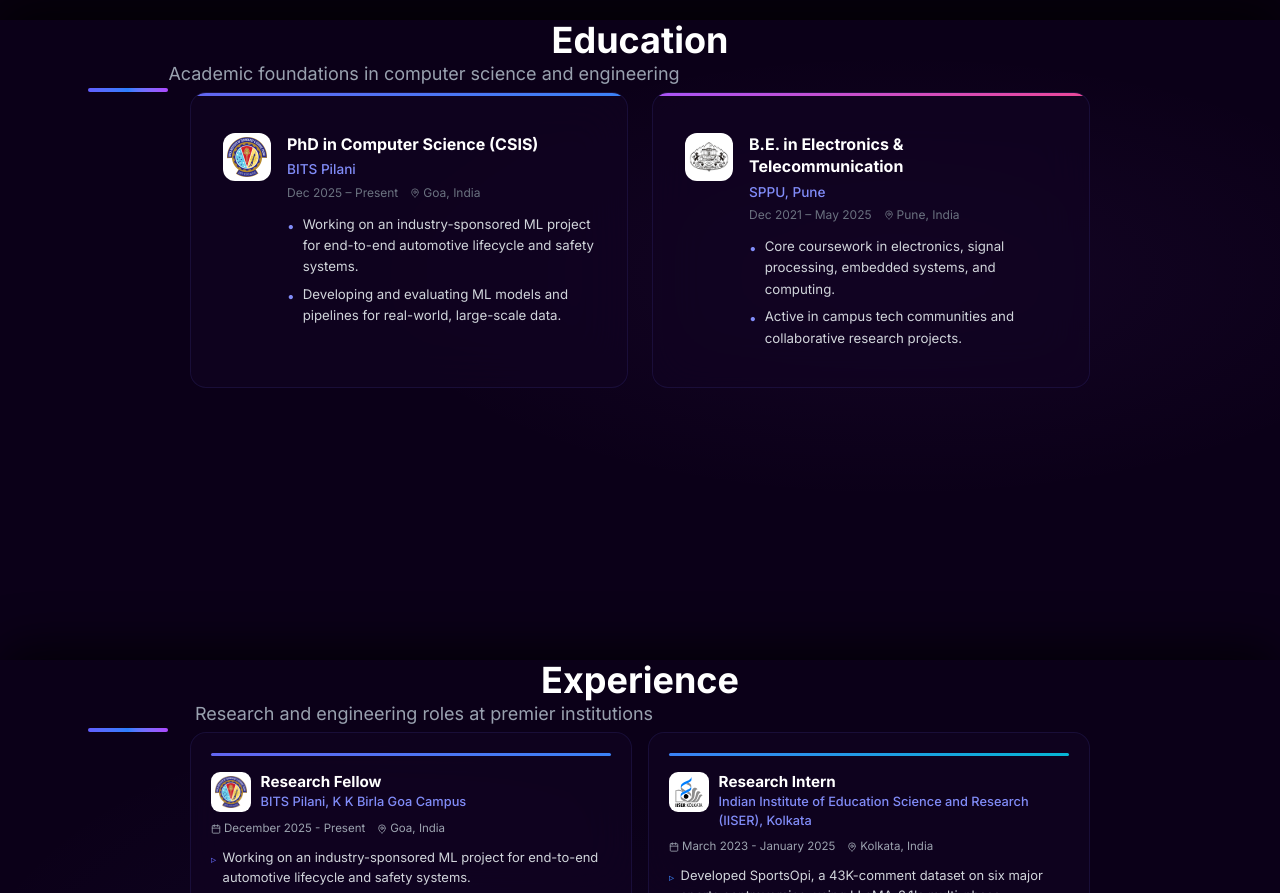
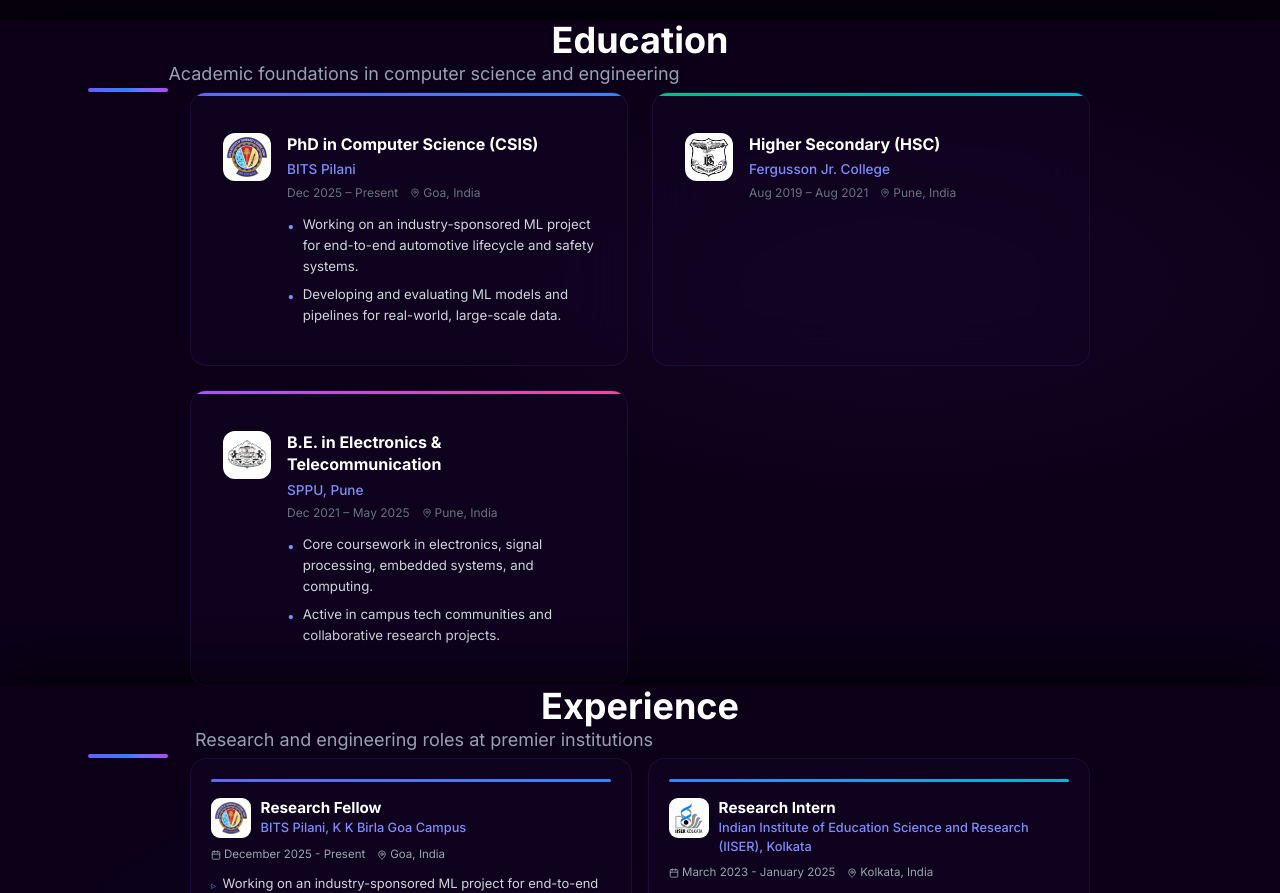
Before and after one commit to devadripta/portfolio_deva, a Next.js app: page / in a window 1280 px wide. Shown: the part 1580-2473 px from the top of the page. Built offline with nearby package versions, Linux system fonts and the light colour scheme.

Commit message:
Add Fergusson Jr. College to Education section
Co-authored-by: CommandCodeBot <noreply@commandcode.ai>

```diff
--- a/src/components/sections/Education.tsx
+++ b/src/components/sections/Education.tsx
@@ -16,6 +16,15 @@
             "Working on an industry-sponsored ML project for end-to-end automotive lifecycle and safety systems.",
             "Developing and evaluating ML models and pipelines for real-world, large-scale data.",
         ],
+    },
+    {
+        degree: "Higher Secondary (HSC)",
+        institution: "Fergusson Jr. College",
+        duration: "Aug 2019 – Aug 2021",
+        location: "Pune, India",
+        gradient: "linear-gradient(135deg, #10b981, #06b6d4)",
+        logo: "/FC-logo.jpeg",
+        bullets: [],
     },
     {
         degree: "B.E. in Electronics & Telecommunication",
```
Also changed, not shown: public/FC-logo.jpeg (added).
